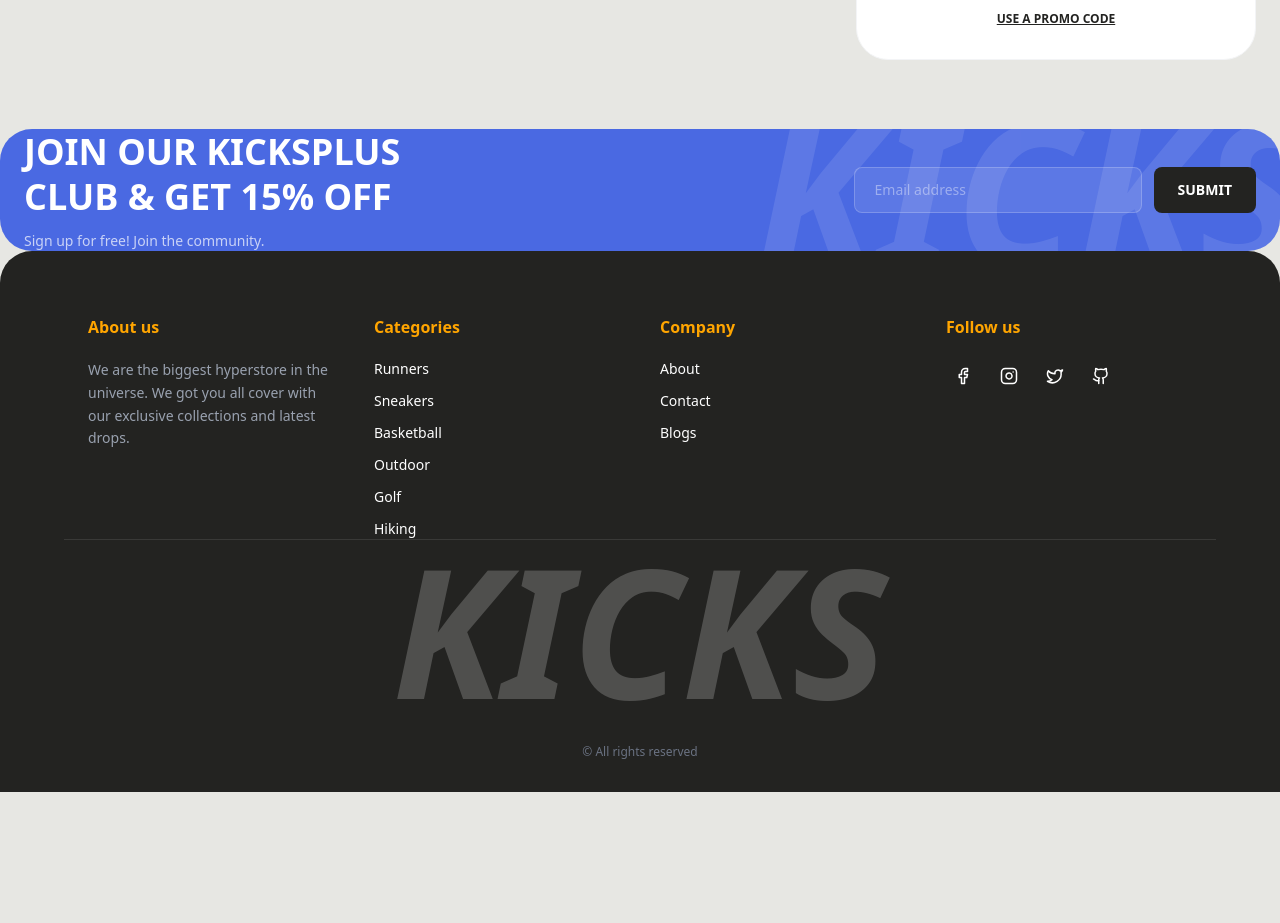
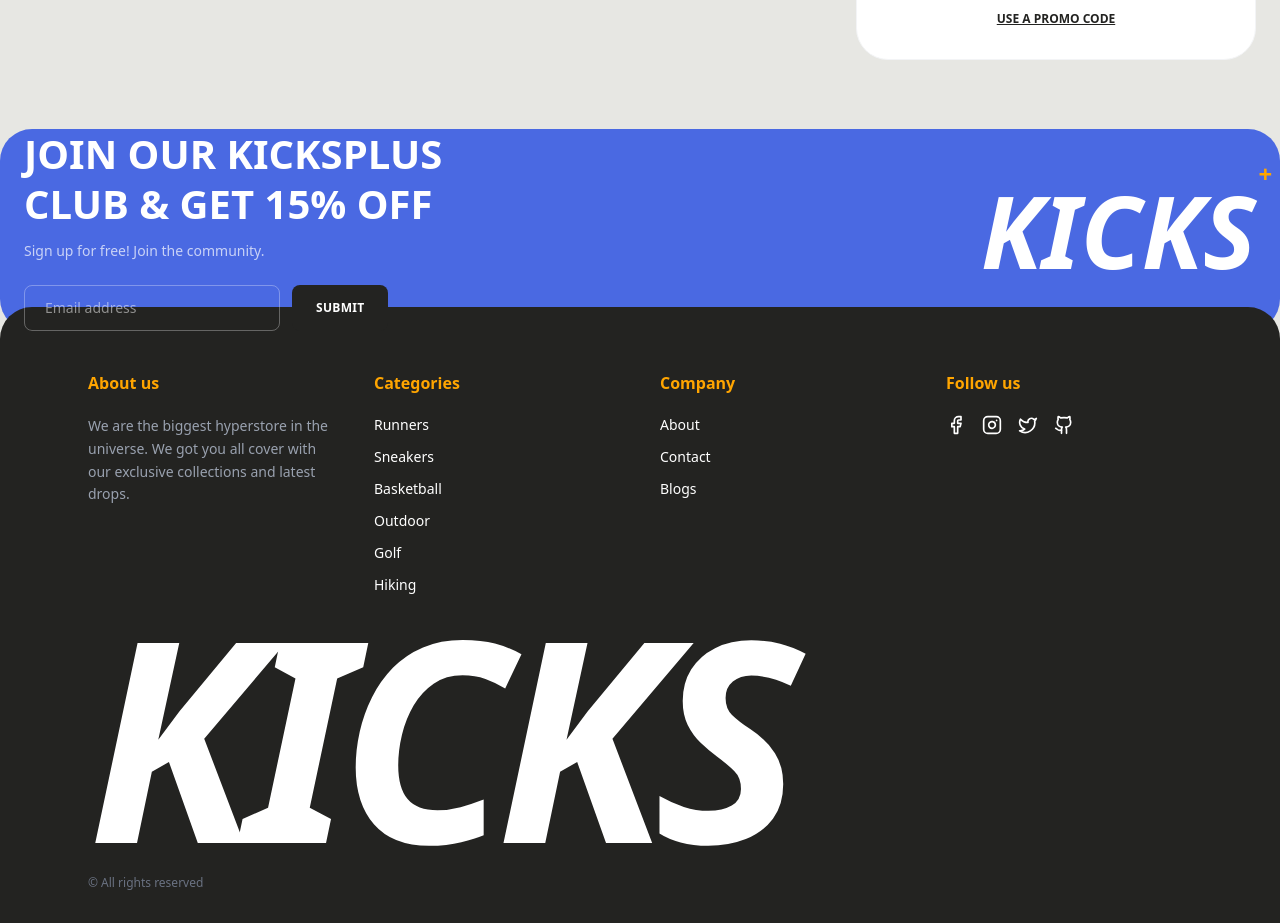
Before and after one commit to abu-abdullah22/zavi-soft-task, a Next.js app: page /cart in a window 1280 px wide. Shown: the part 480-1403 px from the top of the page. Before the commit the page ends 1272 px from the top, so only its background shows below. Built offline with nearby package versions, Linux system fonts and the light colour scheme.

Commit message:
style: match footer exactly to Figma - large KICKS logo, full-width bottom text

```diff
--- a/src/components/layout/Footer.tsx
+++ b/src/components/layout/Footer.tsx
@@ -5,40 +5,42 @@ const Footer = () => {
   return (
     <footer className="mt-12">
       {/* Join Club Section */}
-      <div className="bg-primary py-12 px-8 lg:px-16 rounded-[32px] container-custom mb-8 overflow-hidden relative">
+      <div className="bg-primary py-12 px-8 lg:px-16 rounded-[32px] container-custom mb-0 overflow-hidden relative">
         <div className="flex flex-col lg:flex-row justify-between items-start lg:items-center gap-8">
-          <div className="max-w-md z-10">
-            <h2 className="text-3xl lg:text-4xl font-black text-white leading-tight mb-3 uppercase">
+          {/* Left: Text + Form */}
+          <div className="max-w-lg z-10">
+            <h2 className="text-3xl lg:text-[40px] font-black text-white leading-tight mb-3 uppercase">
               Join our KicksPlus Club & get 15% off
             </h2>
-            <p className="text-white/70 text-sm">
+            <p className="text-white/70 text-sm mb-6">
               Sign up for free! Join the community.
             </p>
-          </div>
-          <div className="w-full lg:w-auto flex flex-col sm:flex-row gap-3 z-10">
+            <div className="flex gap-3">
               <input
                 type="email"
                 placeholder="Email address"
-              className="px-5 py-3 bg-white/10 border border-white/20 rounded-lg text-white placeholder:text-white/40 focus:outline-none focus:ring-2 focus:ring-accent w-full lg:w-72 text-sm"
+                className="px-5 py-3 bg-transparent border border-white/30 rounded-lg text-white placeholder:text-white/50 focus:outline-none focus:ring-2 focus:ring-accent w-64 text-sm"
               />
-            <button className="bg-foreground text-white px-6 py-3 rounded-lg font-bold uppercase text-sm hover:bg-black transition-colors">
+              <button className="bg-foreground text-white px-6 py-3 rounded-lg font-bold uppercase text-xs hover:bg-black transition-colors tracking-wide">
                 Submit
               </button>
             </div>
           </div>
 
-        {/* Background Decorative Logo */}
-        <div className="absolute right-[-2%] top-1/2 -translate-y-1/2 opacity-10 select-none pointer-events-none">
-            <span className="text-[140px] lg:text-[200px] font-black uppercase italic text-white leading-none">
-                KICKS
+          {/* Right: Large KICKS Logo */}
+          <div className="hidden lg:block z-10">
+            <span className="text-[100px] font-black uppercase italic text-white leading-none relative">
+              KICKS<span className="text-accent text-2xl absolute -top-1 -right-4">+</span>
             </span>
+          </div>
         </div>
       </div>
 
       {/* Main Footer Content */}
-      <div className="bg-foreground text-white pt-16 pb-8 px-8 lg:px-16 rounded-t-[32px]">
-        <div className="container-custom grid grid-cols-1 md:grid-cols-2 lg:grid-cols-4 gap-10 mb-16">
+      <div className="bg-foreground text-white pt-16 pb-8 px-8 lg:px-16 rounded-t-[32px] -mt-6 relative z-0">
+        <div className="container-custom grid grid-cols-1 md:grid-cols-2 lg:grid-cols-4 gap-10 mb-16 pt-4">
 
+          {/* About Us */}
           <div>
             <h3 className="text-accent text-base font-bold mb-5">About us</h3>
             <p className="text-gray-400 leading-relaxed text-sm">
@@ -46,6 +48,7 @@ const Footer = () => {
             </p>
           </div>
 
+          {/* Categories */}
           <div>
             <h3 className="text-accent text-base font-bold mb-5">Categories</h3>
             <ul className="space-y-3 text-white text-sm font-medium">
@@ -58,6 +61,7 @@ const Footer = () => {
             </ul>
           </div>
 
+          {/* Company */}
           <div>
             <h3 className="text-accent text-base font-bold mb-5">Company</h3>
             <ul className="space-y-3 text-white text-sm font-medium">
@@ -67,24 +71,27 @@ const Footer = () => {
             </ul>
           </div>
 
+          {/* Follow Us */}
           <div>
             <h3 className="text-accent text-base font-bold mb-5">Follow us</h3>
-            <div className="flex gap-3">
-              <Link href="#" className="p-2 hover:text-accent transition-colors"><Facebook size={18} /></Link>
-              <Link href="#" className="p-2 hover:text-accent transition-colors"><Instagram size={18} /></Link>
-              <Link href="#" className="p-2 hover:text-accent transition-colors"><Twitter size={18} /></Link>
-              <Link href="#" className="p-2 hover:text-accent transition-colors"><Tiktok size={18} /></Link>
+            <div className="flex gap-4">
+              <Link href="#" className="hover:text-accent transition-colors"><Facebook size={20} /></Link>
+              <Link href="#" className="hover:text-accent transition-colors"><Instagram size={20} /></Link>
+              <Link href="#" className="hover:text-accent transition-colors"><Twitter size={20} /></Link>
+              <Link href="#" className="hover:text-accent transition-colors"><Tiktok size={20} /></Link>
             </div>
           </div>
 
         </div>
 
-        <div className="container-custom border-t border-white/10 pt-8 text-center">
-             <div className="mb-6">
-                <span className="text-[100px] lg:text-[180px] font-black uppercase italic leading-none opacity-20 block">
+        {/* Large KICKS Bottom Text */}
+        <div className="container-custom overflow-hidden">
+             <span className="text-[120px] md:text-[200px] lg:text-[280px] font-black uppercase italic leading-none text-white block w-full tracking-tighter">
                  KICKS
              </span>
         </div>
+
+        <div className="container-custom pt-4">
              <p className="text-gray-500 text-xs">© All rights reserved</p>
         </div>
       </div>
```
Lines whose indentation alone changed are shown as unchanged.
